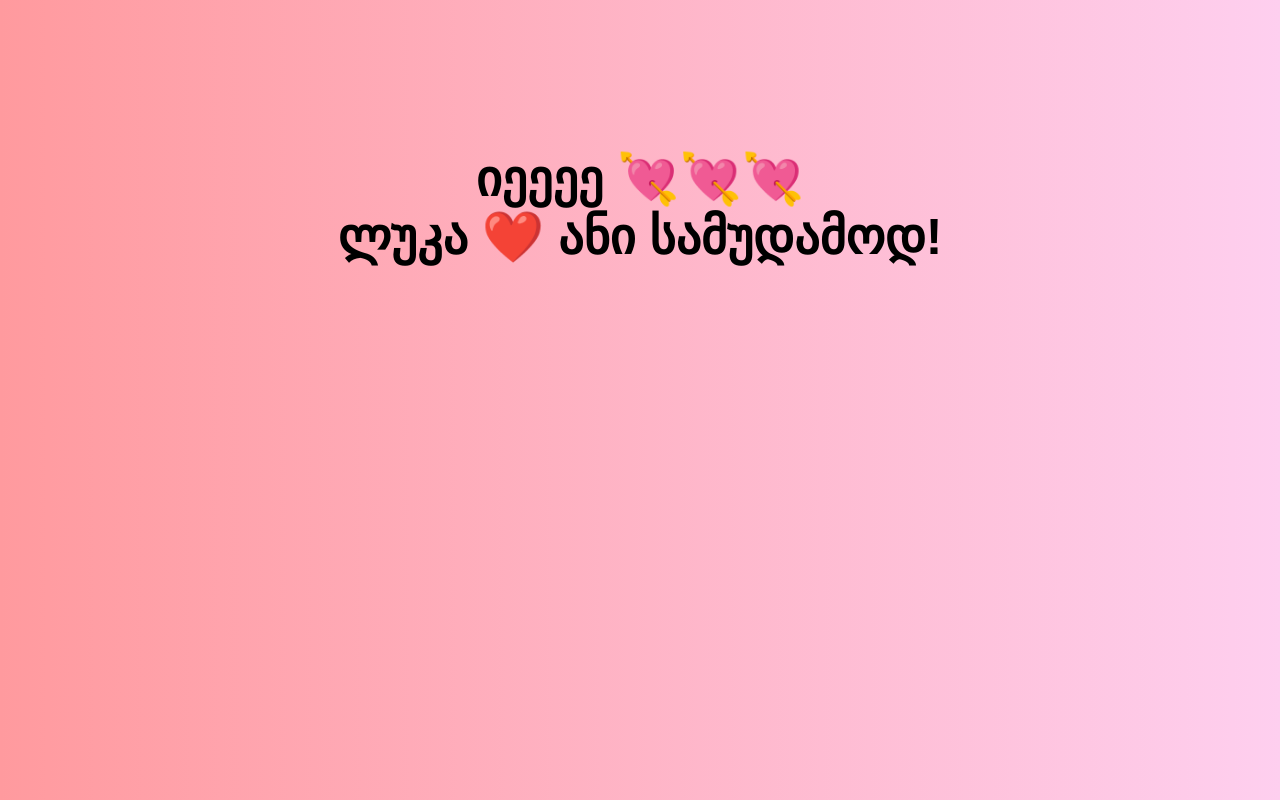
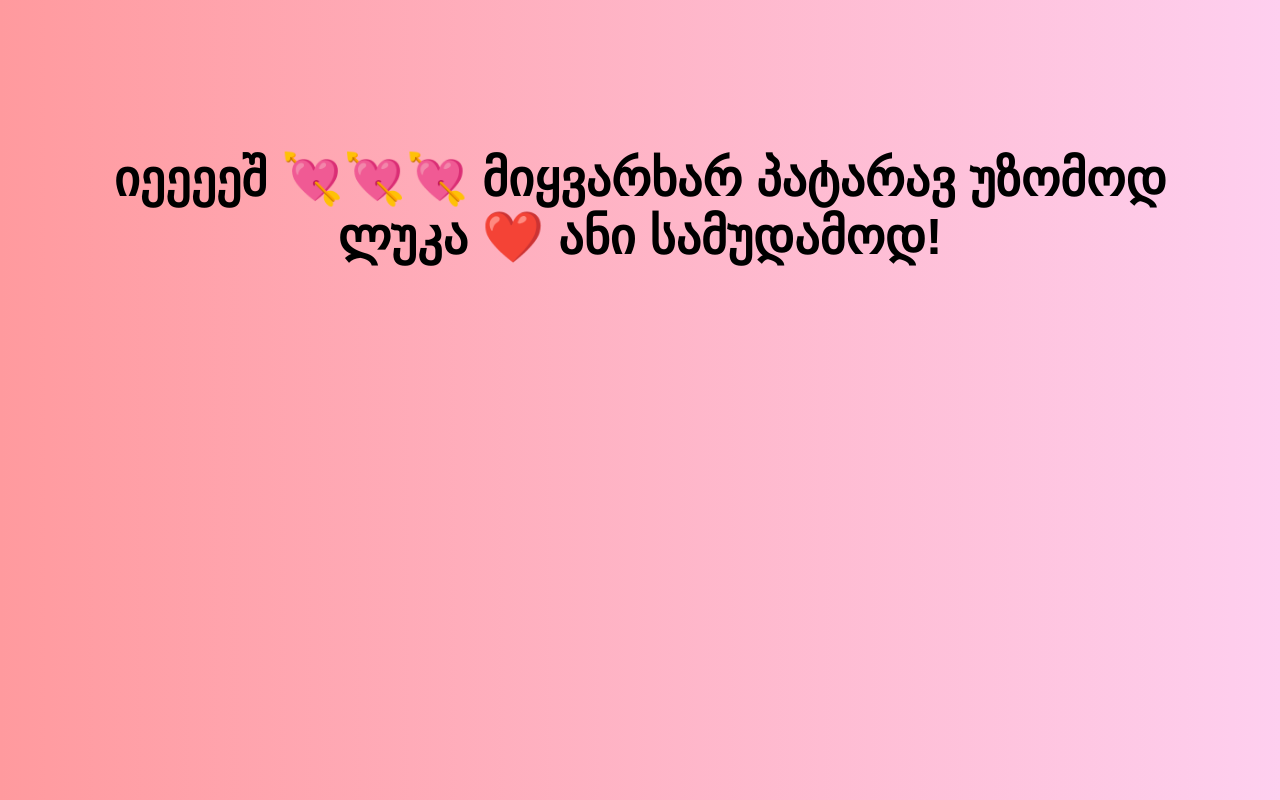
Before and after one commit to mataradzeluka910-jpg/valentine, a plain HTML site: page index.html in a window 1280 px wide. Both pictures are taken after a click on the button "კი 💕". Shown: the top 800 px of the page. Drawn offline with Linux system fonts and the light colour scheme.

Commit message:
Update text in yes function for index.html

```diff
--- a/index.html
+++ b/index.html
@@ -47,7 +47,7 @@ button {
 function yes() {
   document.body.innerHTML = `
   <h1 style="margin-top:150px; font-size:50px;">
-  იეეეე 💘💘💘 <br>
+  იეეეეშ 💘💘💘 მიყვარხარ პატარავ უზომოდ <br>
   ლუკა ❤️ ანი სამუდამოდ!
   </h1>
   `;
```
